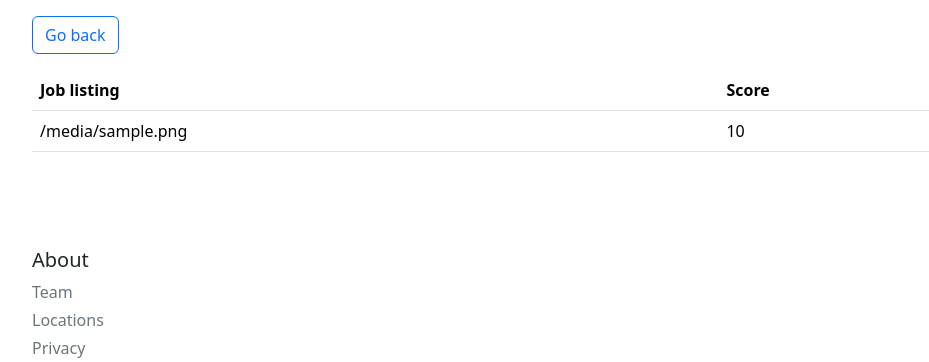
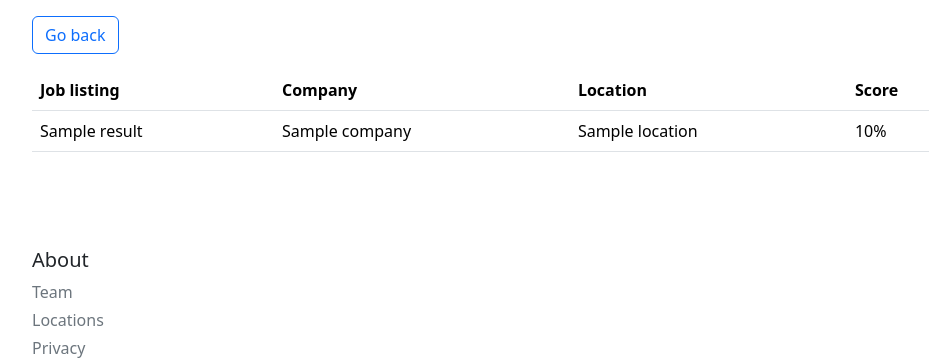
Before and after one commit to franzbascope/resume_job_matching_trustworthy_ai, a Flask app: template backend/templates/results.html in a window 1280 px wide. Shown: the part 153-515 px from the top of the page, without its empty margins (140-1069 px from the left). Run offline with Flask 3, Linux system fonts and the light colour scheme; the template is opened without the code that fills it: most values are stand-ins (such as "Sample title", 1, 10 or a date in 2020); parts of the project's set-up code (start-up, migrations or seed data) failed here and were passed over.

Commit message:
Add company and location columns to job match results

```diff
--- a/backend/templates/results.html
+++ b/backend/templates/results.html
@@ -4,14 +4,18 @@
   <thead>
     <tr>
       <th scope="col">Job listing</th>
+      <th scope="col">Company</th>
+      <th scope="col">Location</th>
       <th scope="col">Score</th>
     </tr>
   </thead>
   <tbody>
   {% for result in results %}
     <tr>
-      <td>{{ result.file_name }}</td>
-      <td class="{% if result.score > 80 %}success{% endif %}">{{ result.score }}</td>
+      <td>{{ result.job_title }}</td>
+      <td>{{ result.company }}</td>
+      <td>{{ result.location }}</td>
+      <td class="{% if result.similarity > 0.8 %}success{% endif %}">{{ (result.similarity * 100) | round(1) }}%</td>
     </tr>
   {% endfor %}
   </tbody>
```
